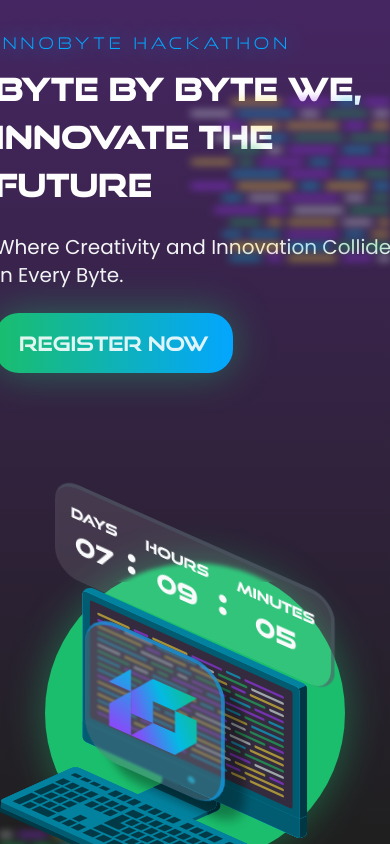
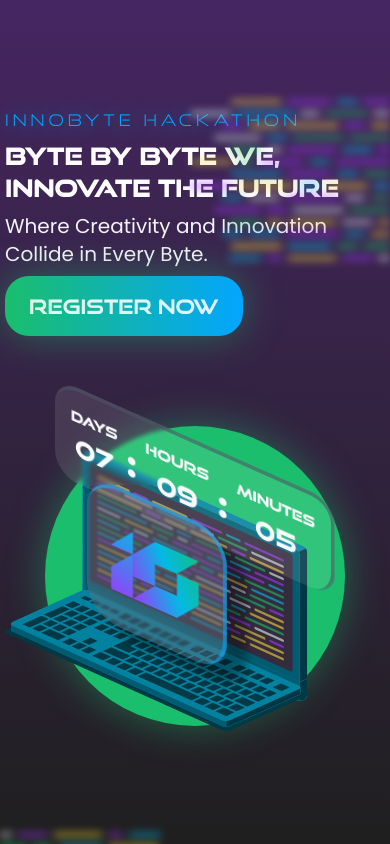
Before and after one commit to Abderrahmane-Deffaf/InnoByte, a React (Vite) app: page / in a window 390 px wide. Built offline with nearby package versions, Linux system fonts and the light colour scheme; a web font is replaced by a local one.

Commit message:
responsive hero

```diff
--- a/src/components/event-date/EventDate.css
+++ b/src/components/event-date/EventDate.css
@@ -71,9 +71,6 @@
   }
 }
 
-
-
-
 .table {
   display: flex;
   justify-content: center;
@@ -85,38 +82,34 @@ th {
   text-align: center;
   position: relative;
   font-family: "GoodTimesHv";
-
 }
 
 th,
 td {
-  padding: 1rem;
+  padding: 0.5rem 0.2rem;
 }
-
 
 
 
 thead > tr > th::before {
   content: "";
   width: 1px;
-  height: 300px;
   position: absolute;
   background-color: white;
   left: 0;
   height: 0;
 }
-
-.th::before {
-  animation: slideInHeight 0.5s ease 1s forwards;
-}
-
 @keyframes slideInHeight {
   from {
     height: 0;
   }
   to {
-    height: 300px; /* Set the desired final height */
+    height: 210px; /* Set the desired final height */
   }
+}
+
+.th::before {
+  animation: slideInHeight 0.5s ease 1s forwards;
 }
 
 tr {
@@ -125,7 +118,6 @@ tr {
 
 tr::after {
   content: "";
-  width: 500px;
   height: 1px;
   position: absolute;
   background-color: white;
@@ -144,7 +136,7 @@ tr::after {
   }
   to {
     visibility: visible;
-    width: 565px;
+    width: 385px;
   }
 }
 
@@ -182,7 +174,7 @@ td > p {
 }
 .date {
   opacity: 0;
-  box-shadow: 0px 0px 80px 0px #1ABE5EA6;
+  box-shadow: 0px 0px 80px 0px #1abe5ea6;
   animation: bgShow 0.5s ease 3s forwards;
 }
 
@@ -224,3 +216,27 @@ td > p {
   position: relative;
   z-index: 1; /* Ensure the number appears above the "GO" text */
 }
+
+@media screen and (min-width: 600px) {
+  td,
+  th {
+    padding: 1rem;
+  }
+  @keyframes slideInHeight {
+    from {
+      height: 0;
+    }
+    to {
+      height: 300px; /* Set the desired final height */
+    }
+  }
+  @keyframes slideInWidth {
+    from {
+      width: 0px;
+    }
+    to {
+      visibility: visible;
+      width: 565px;
+    }
+  }
+}
--- a/src/components/event-date/EventDate.jsx
+++ b/src/components/event-date/EventDate.jsx
@@ -16,8 +16,8 @@ function EventDate() {
           </h2>
         </div>
 
-        <div className="flex  items-center justify-center">
-          <table className="table-auto w-full text-white mt-3 ">
+        <div className="flex w-full  items-center justify-center">
+          <table className="table-auto  text-white mt-3 ">
             <thead>
               <tr className={`${inView ? "tr" : "hidden"}`}>
                 <th className={`${inView ? "th" : "hidden"}`}>
@@ -47,7 +47,7 @@ function EventDate() {
                 >
                   <p>SAT</p>
                 </th>
-                <th className={`${inView ? "th" : "hidden"} before:top-[30%]`}>
+                <th className={`${inView ? "th" : "hidden"} before:top-[20%]`}>
                 </th>
               </tr>
             </thead>
--- a/src/components/event-location/eventLocation.css
+++ b/src/components/event-location/eventLocation.css
@@ -138,6 +138,7 @@
   animation: button_position 1.5s 1.6s forwards;
 }
 
+
 .btn {
   @apply px-4 py-2 bg-[#1f1f1f] m-1 text-[20px] transition-all duration-500 rounded-[10px];
 }
@@ -153,11 +154,13 @@
   }
 }
 
-.btn:hover {
-  @apply bg-gradient-to-r from-[#03BAE4] to-[#A036FC];
+.btn:hover   {
+  @apply bg-gradient-to-r from-[#03BAE4]  to-[#A036FC] border-0;
   box-shadow: 0px 0px 20px 1px rgba(3, 186, 228, 1),
     0px 0px 20px 1px rgba(160, 54, 252, 1);
 }
+
+
 .logo {
   @apply w-full z-0 h-full;
   filter: blur(0);
--- a/src/components/hero-section/Hero.jsx
+++ b/src/components/hero-section/Hero.jsx
@@ -11,11 +11,11 @@ const Hero = () => {
 
   return (
     <div className=" hero-bg-gradient relative section ">
-      <div className="px-10  relative">
-        <div className=" px-10 flex flex-col  gap-[140px] lg:flex-row items-center  justify-around  pt-[100px] lg:pt-0">
-          <div className="title select-none cursor-logo   ">
+      <div className="relative">
+        <div className=" px-10 flex flex-col gap-[5rem] lg:flex-row items-center  ">
+          <div className="title flex flex-col gap-2 lg:gap-8 select-none cursor-logo   ">
             <h2>innobyte hackathon</h2>
-            <h1>
+            <h1 className=" text-2xl lg:text-4xl">
               <span>byte</span> by <span>byte</span> we, <br />{" "}
               <span
                 className="innovate"
@@ -32,16 +32,14 @@ const Hero = () => {
               </span>{" "}
               the future
             </h1>
-            <p className=" font-poppins text-xl text-gray-100 font-light my-6">
+            <p className=" font-poppins text-xl text-gray-100 font-light">
               Where Creativity and Innovation Collide in Every Byte.{" "}
             </p>
-            <button className=" font-goodtimes-rg text-xl font-bold py-4 px-6 rounded-3xl  bg-gradient-to-r from-mainGreen to-mainBlue transition-all  duration-300 drop-shadow-green hover:bg-gradient-to-r hover:from-mainBlue hover:to-mainPurple hover:drop-shadow-blue">
+            <button className=" w-fit font-goodtimes-rg text-xl font-bold py-4 px-6 rounded-3xl  bg-gradient-to-r from-mainGreen to-mainBlue transition-all  duration-300 drop-shadow-green hover:bg-gradient-to-r hover:from-mainBlue hover:to-mainPurple hover:drop-shadow-blue">
               register now
             </button>
           </div>
-          <div
-            className=" z-10 hero-img group w-[400px]  mx-auto h-[400px] lg:w-[550px] lg:h-[450px] relative transition-all duration-500 "
-          >
+          <div className=" z-10 hero-img group w-[380px]  mx-auto h-[320px] lg:w-[550px] lg:h-[450px] relative transition-all duration-500 ">
             <div className=" absolute top-[50%] left-[50%] translate-x-[-50%] translate-y-[-50%] bg-mainGreen  drop-shadow-green group-hover:drop-shadow-[0px_0px_80px_rgba(26,190,108,0.5)] group-hover:h-[400px] group-hover:w-[400px] lg:group-hover:h-[500px] lg:group-hover:w-[500px] transition-all duration-500 h-[300px] lg:h-[400px] w-[300px] lg:w-[400px] rounded-full"></div>
             <div
               id="pc-monitor"
@@ -67,14 +65,10 @@ const Hero = () => {
           </div>
         </div>
       </div>
-      <div
-        className=" z-0  absolute top-20 right-0 w-[200px] h-[200px] lg:h-[300px] lg:w-[300px] blur-sm"
-      >
+      <div className=" z-0  absolute top-20 right-0 w-[200px] h-[200px] lg:h-[300px] lg:w-[300px] blur-sm">
         <img src={lines} alt="" className=" w-full h-full" />
       </div>
-      <div
-        className=" z-0  absolute bottom-[-20%] left-0 w-[200px] h-[200px] lg:w-[300px] lg:h-[300px] blur-sm"
-      >
+      <div className=" z-0  absolute bottom-[-20%] left-0 w-[200px] h-[200px] lg:w-[300px] lg:h-[300px] blur-sm">
         <img src={lines} alt="" className="rotate-[180deg] w-full h-full" />
       </div>
     </div>
--- a/src/components/hero-section/hero.css
+++ b/src/components/hero-section/hero.css
@@ -60,11 +60,9 @@
   font-weight: 600;
   color: #03a6ff;
   text-shadow: 0px 0px 20px rgba(3, 166, 255, 0.8);
-  margin-bottom: 10px;
   letter-spacing: 4px;
 }
 .title h1 {
-  font-size: 2rem;
   font-family: "GoodTimesHv";
   color: #fdfdfd;
 }
```
